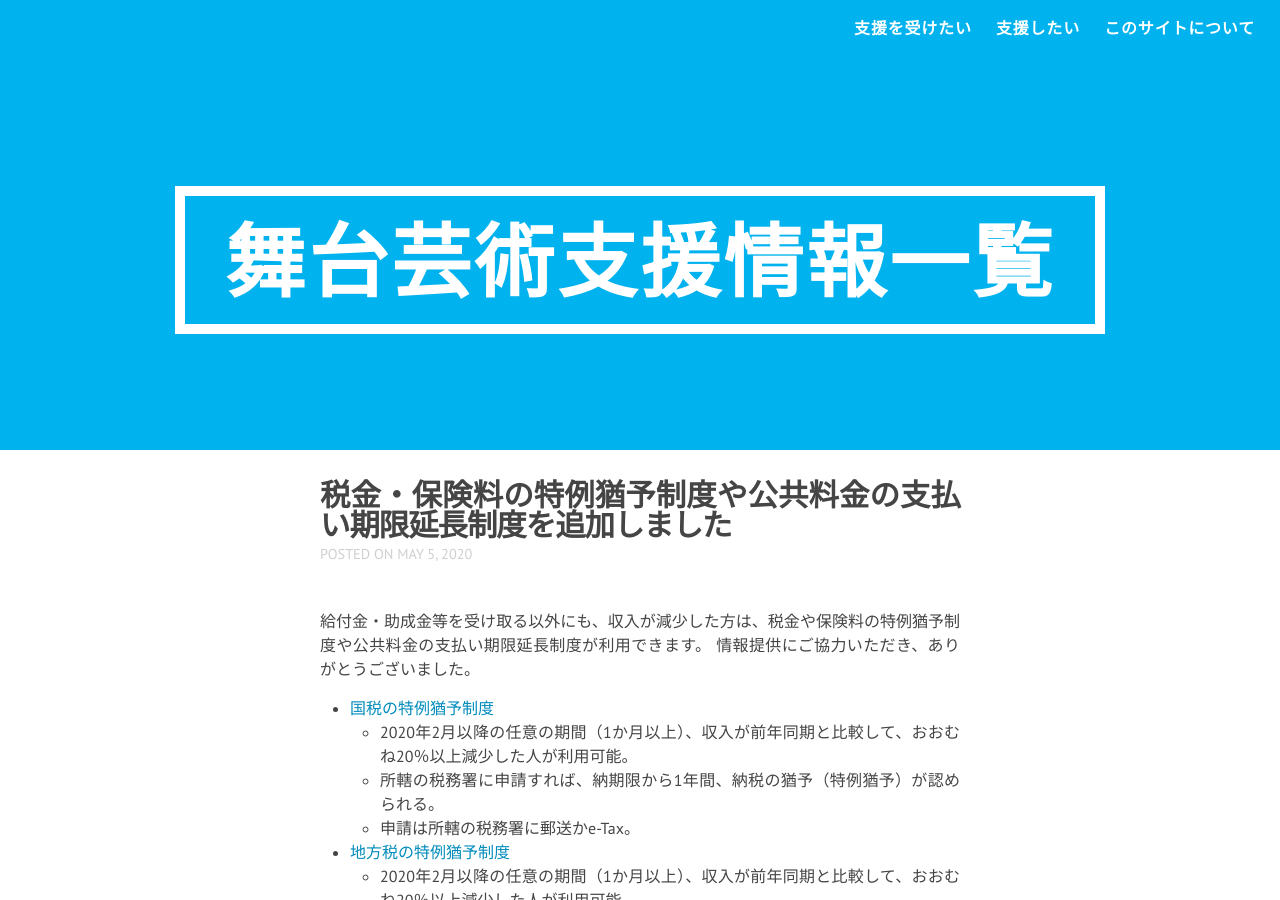
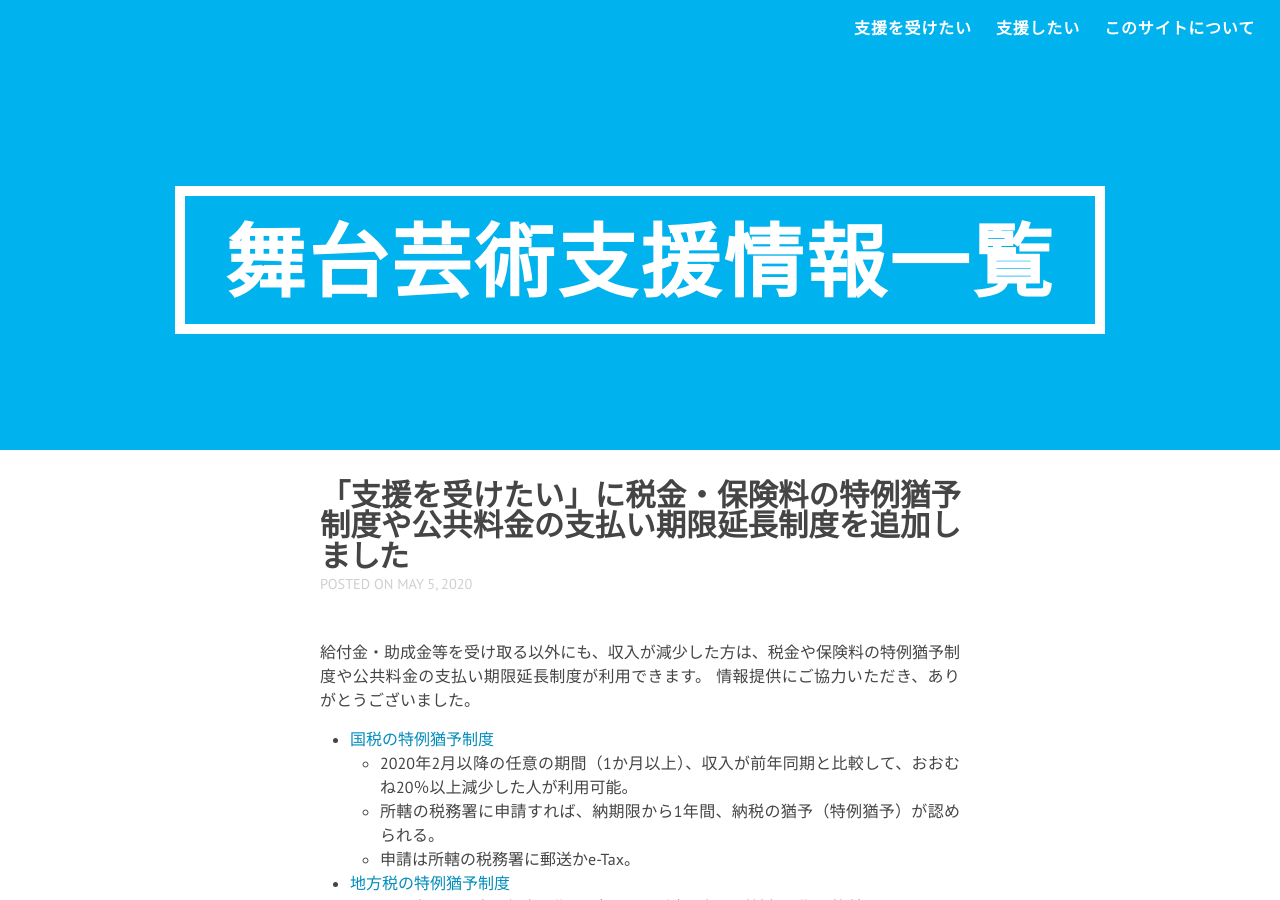
Before and after one commit to a-okuda/resources-for-artists, a Jekyll site: the page built from _posts/2020-05-05-news-artists.md, in a window 1280 px wide and 900 px high. Built offline with Jekyll 4.4.1, drawn with Linux system fonts in a browser that asks for light colours; nearby versions of some CDN libraries.

Commit message:
Update 2020-05-05-news-artists.md

```diff
--- a/_posts/2020-05-05-news-artists.md
+++ b/_posts/2020-05-05-news-artists.md
@@ -1,6 +1,6 @@
 ---
 layout: post
-title: "税金・保険料の特例猶予制度や公共料金の支払い期限延長制度を追加しました"
+title: "「支援を受けたい」に税金・保険料の特例猶予制度や公共料金の支払い期限延長制度を追加しました"
 date: 2020-05-05
 categories:
 ---
```
